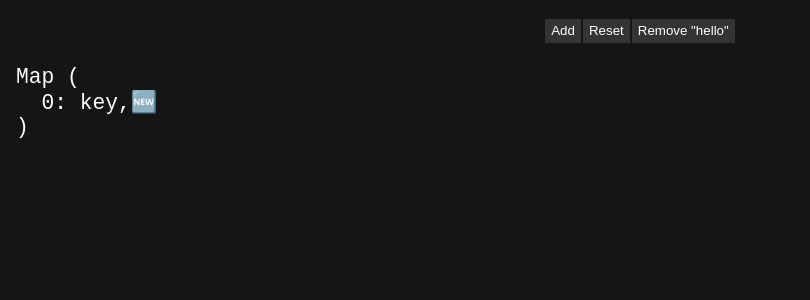
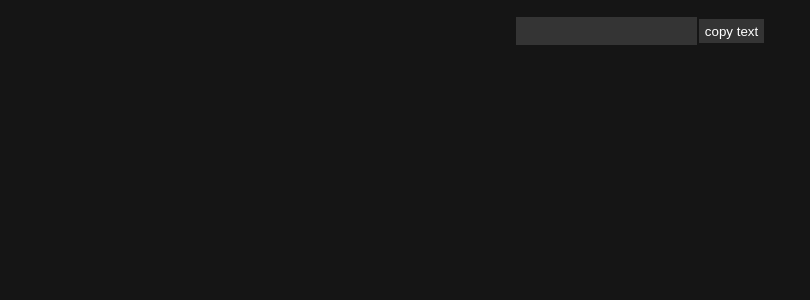
Before and after one commit to piyush12/reactCustomHooks, a React (Create React App) app: page / in a window 1280 px wide. Shown: the top 300 px of the page, without its empty margins (0-810 px from the left). Built offline with nearby package versions, Linux system fonts and the light colour scheme.

Commit message:
added copy to clipboard

```diff
--- a/src/App.js
+++ b/src/App.js
@@ -1,29 +1,22 @@
-import React, { Fragment } from "react";
-import { useMap } from "./hooks/useMap";
+import React from "react";
+import useCopyToClipboard from "./hooks/useCopyToClipboard";
 import "./styles.css";
 
 export default function App() {
-  const initialValues = [["key", "🆕"]];
-
-  const [map, actions] = useMap(initialValues);
-
-  const set = () => actions.set("hello", "33");
-  const reset = () => actions.reset();
-  const remove = () => actions.remove("hello");
+  const [text, setText] = React.useState("");
+  const [value, error, copyToClipboard] = useCopyToClipboard();
 
   return (
     <div className="App">
-      <button onClick={set}>Add</button>
-      <button onClick={reset}>Reset</button>
-      <button onClick={remove}>{'Remove "hello"'}</button>
+      <div>
+        <input value={text} onChange={(e) => setText(e.target.value)} />
+        <button type="button" onClick={() => copyToClipboard(text)}>
+          copy text
+        </button>
 
-      <pre>
-        Map (
-        {Array.from(map.entries()).map(([key, value]) => (
-          <Fragment key={key}>{`\n  ${key}: ${value}`}</Fragment>
-        ))}
-        <br />)
-      </pre>
+        {error && <p>Unable to copy value: {error}</p>}
+        {value && <p>Copied </p>}
+      </div>
     </div>
   );
 }
--- /dev/null
+++ b/src/hooks/useCopyToClipboard.ts
@@ -0,0 +1,42 @@
+import React, { useState } from "react";
+
+type ReturnType = [
+  value: string,
+  error: string,
+  copyToClipboard: (value: string) => void
+];
+
+function useCopyToClipboard(): ReturnType {
+  const [value, setValue] = useState<string>("");
+  const [error, setError] = useState<string>("");
+
+  const copyToClipboard = (text: string) => {
+    if (!text) {
+      setError("Must not be blank");
+      setValue("");
+      return;
+    }
+    if (!navigator.clipboard) {
+      setError("Not Supported");
+      setValue("");
+      return;
+    }
+
+    navigator.clipboard.writeText(text).then(
+      function () {
+        /* clipboard successfully set */
+        setValue(text);
+        setError("");
+      },
+      function (error) {
+        /* clipboard write failed */
+        setValue("");
+        setError(error);
+      }
+    );
+  };
+
+  return [value, error, copyToClipboard];
+}
+
+export default useCopyToClipboard;
```
Also changed, not shown: src/hooks/useGeolocation.ts (renamed from src/hooks/useGeolocation.tsx), 1 other file (tests, documents, lock files or other folders).
